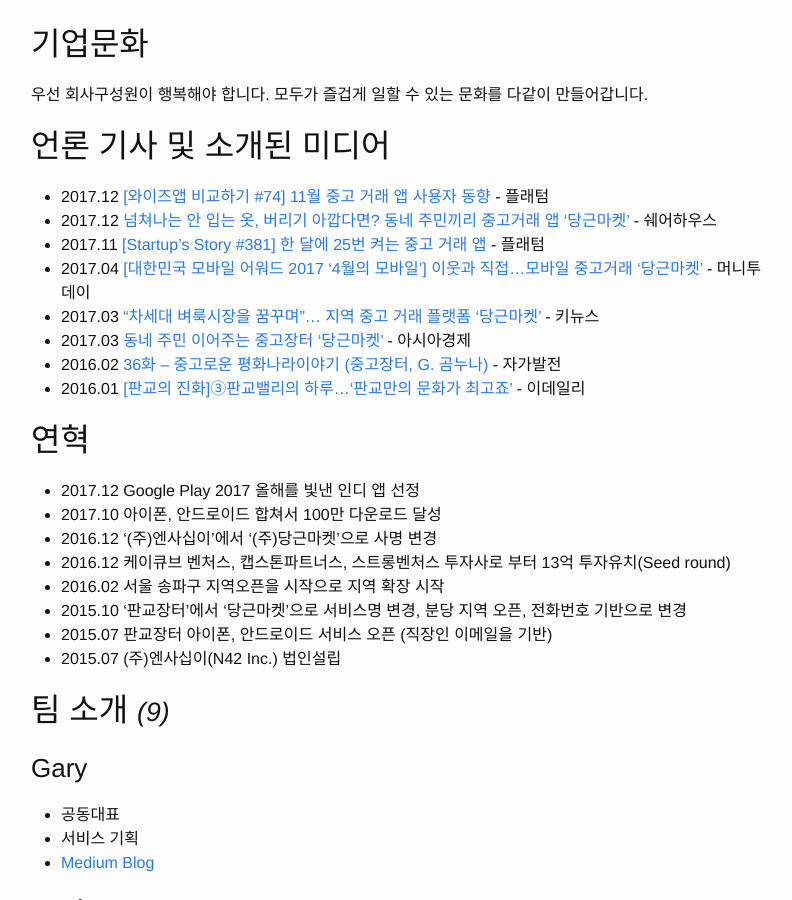
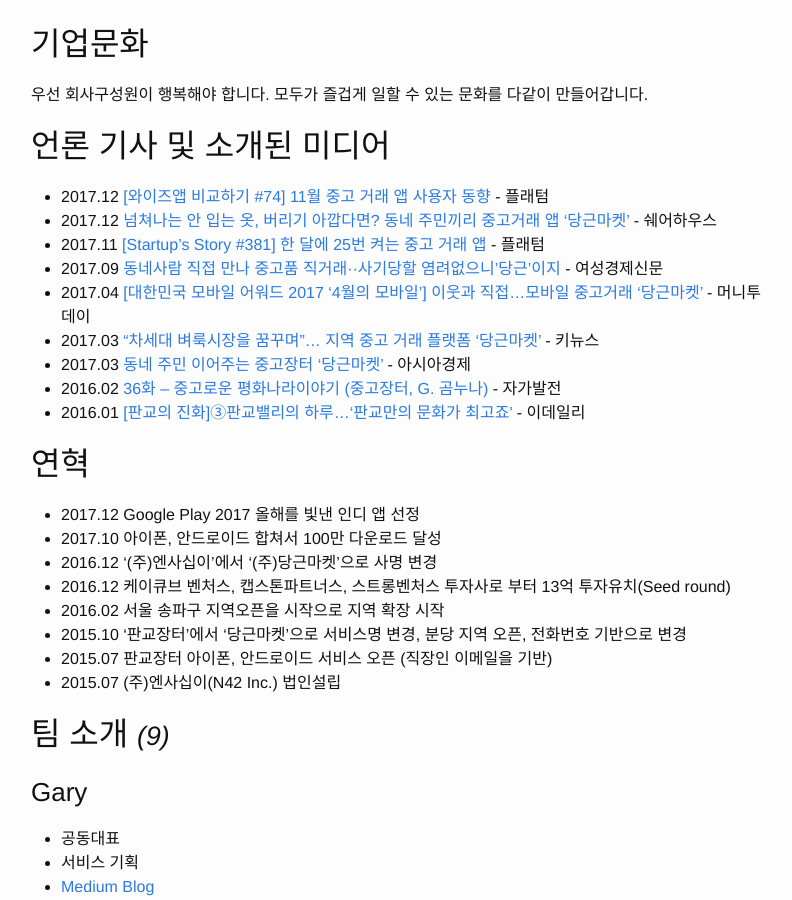
Before and after one commit to daangn/daangn-team-page, a Jekyll site: the page built from about.md, in a window 1280 px wide and 900 px high, scrolled down 522 px. Shown: the whole window, without its empty margins (239-1031 px from the left). Built offline with Jekyll 4.4.1, drawn with Linux system fonts in a browser that asks for light colours.

Commit message:
Update about.md

```diff
--- a/about.md
+++ b/about.md
@@ -17,6 +17,7 @@
 - 2017.12 [[와이즈앱 비교하기 #74] 11월 중고 거래 앱 사용자 동향](http://platum.kr/archives/92856) - 플래텀
 - 2017.12 [넘쳐나는 안 입는 옷, 버리기 아깝다면? 동네 주민끼리 중고거래 앱 '당근마켓'](https://sharehows.com/applay-carrot-market) - 쉐어하우스
 - 2017.11 [[Startup’s Story #381] 한 달에 25번 켜는 중고 거래 앱](http://platum.kr/archives/91626) - 플래텀
+- 2017.09 [동네사람 직접 만나 중고품 직거래··사기당할 염려없으니'당근'이지](http://www.womaneconomy.kr/news/articleView.html?idxno=52662) - 여성경제신문
 - 2017.04 [[대한민국 모바일 어워드 2017 '4월의 모바일'] 이웃과 직접…모바일 중고거래 '당근마켓'](http://news.mt.co.kr/mtview.php?no=2017042613580872654) - 머니투데이
 - 2017.03 ["차세대 벼룩시장을 꿈꾸며"... 지역 중고 거래 플랫폼 '당근마켓'](http://www.kinews.net/news/articleView.html?idxno=105211) - 키뉴스
 - 2017.03 [동네 주민 이어주는 중고장터 '당근마켓'](http://view.asiae.co.kr/news/view.htm?idxno=2017031715320315859) - 아시아경제
```
